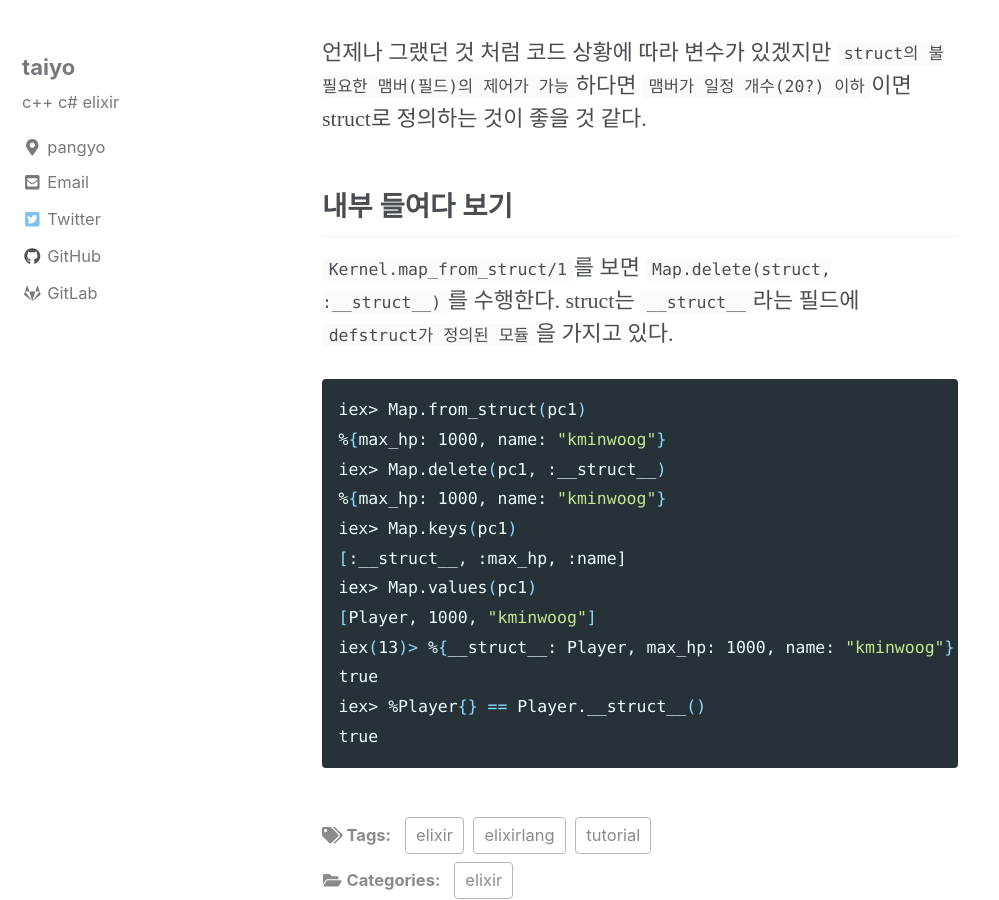
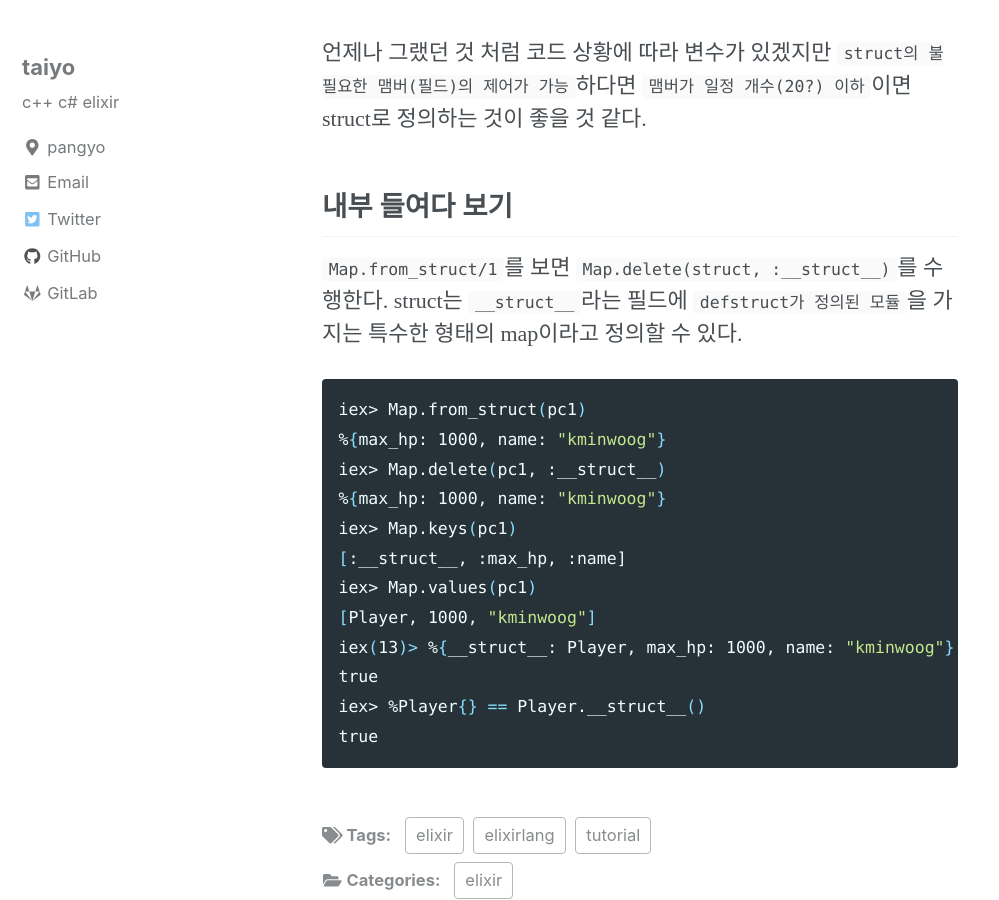
Before and after one commit to kminwoog/kminwoog.github.io, a Jekyll site: the page built from _posts/2018-05-23-elixir-struct.md, in a window 1280 px wide and 900 px high, scrolled down 2183 px. Shown: the whole window, without its empty margins (0-999 px from the left). Built offline with Jekyll 4.4.1, drawn with Linux system fonts in a browser that asks for light colours; nearby versions of some CDN libraries; comment, search, counter and statistics services are not loaded.

Commit message:
blog > change post

````diff
--- a/_posts/2018-05-23-elixir-struct.md
+++ b/_posts/2018-05-23-elixir-struct.md
@@ -61,8 +61,8 @@ iex> Player.new(%Player{unknown: 4444})
 
 ## 내부 들여다 보기
 
-`Kernel.map_from_struct/1`를 보면 `Map.delete(struct, :__struct__)`를 수행한다.
-struct는 `__struct__`라는 필드에 `defstruct가 정의된 모듈`을 가지고 있다.
+`Map.from_struct/1`를 보면 `Map.delete(struct, :__struct__)`를 수행한다.
+struct는 `__struct__`라는 필드에 `defstruct가 정의된 모듈`을 가지는 특수한 형태의 map이라고 정의할 수 있다.
 
 ```sh
 iex> Map.from_struct(pc1)
````
